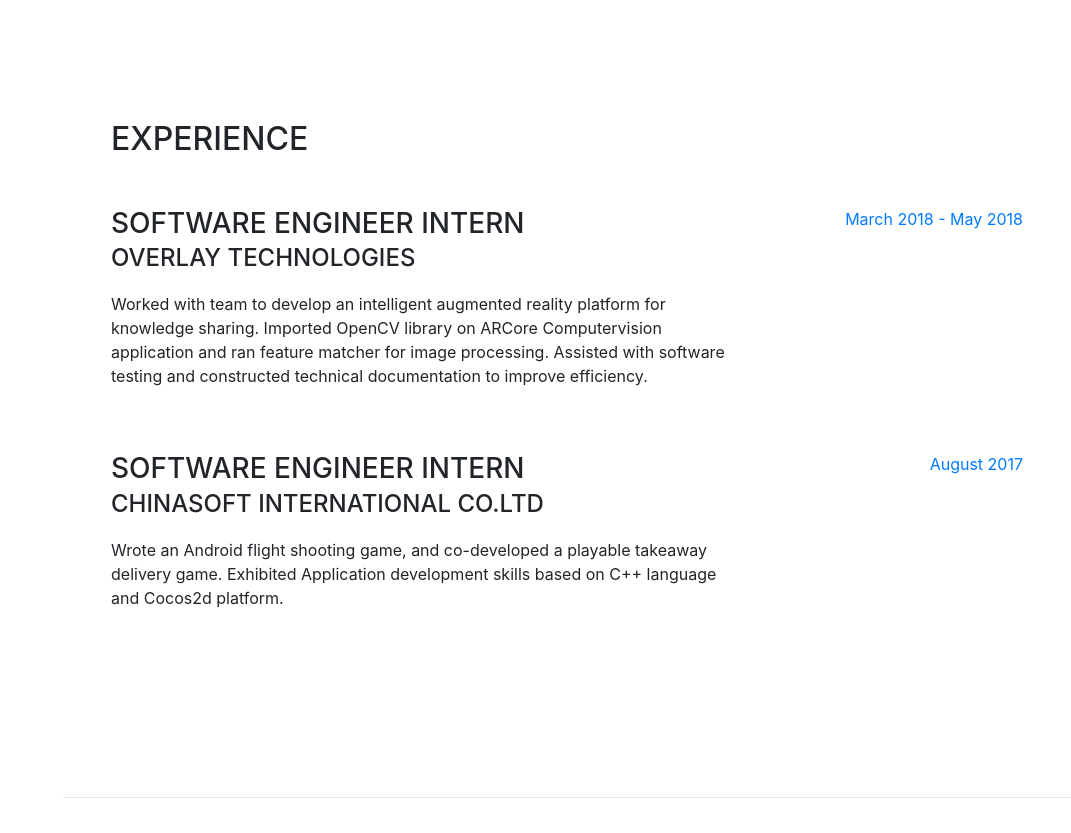
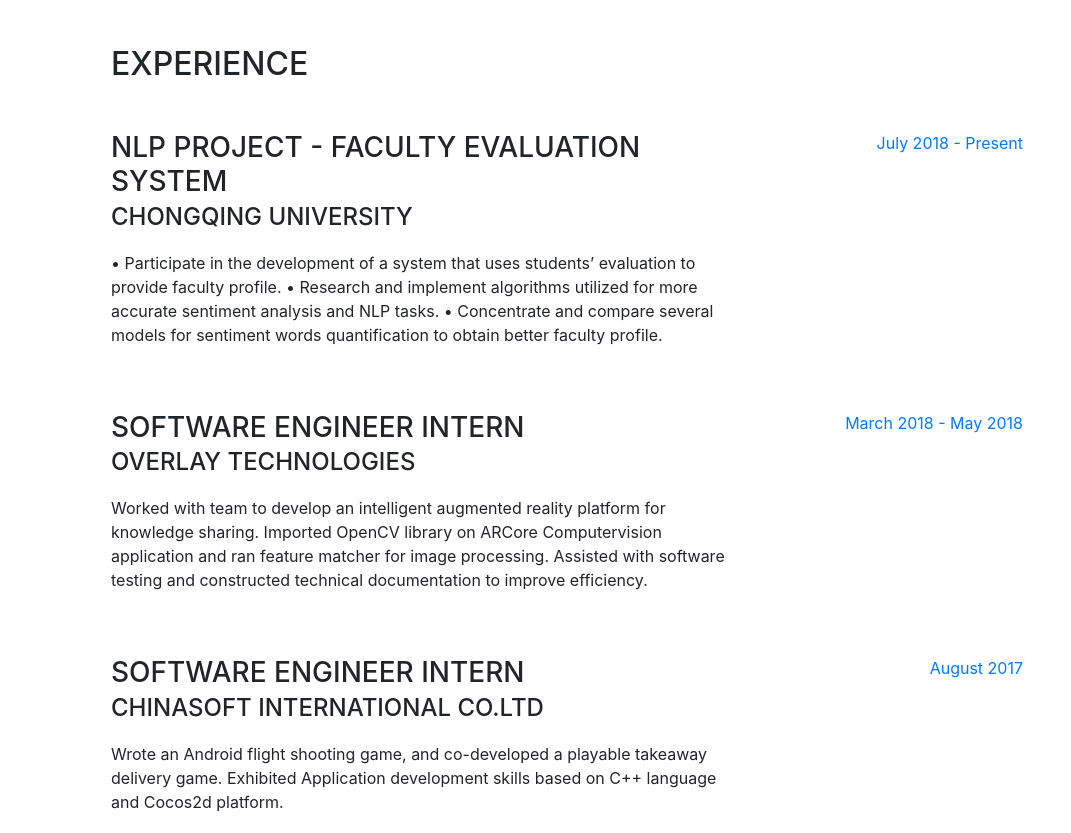
Before and after one commit to zhangriqi/zhangriqi.github.io, a website with bundled scripts: page index.html in a window 1280 px wide. Shown: the part 804-1637 px from the top of the page, without its empty margins (209-1280 px from the left). Built offline with nearby package versions, Linux system fonts and the light colour scheme; files whose address does not match are found by name; a web font is replaced by a local one.

Commit message:
Add experience

```diff
--- a/index.html
+++ b/index.html
@@ -92,6 +92,19 @@
       <section class="resume-section p-3 p-lg-5 d-flex flex-column" id="experience">
         <div class="my-auto">
           <h2 class="mb-5">Experience</h2>
+
+          <div class="resume-item d-flex flex-column flex-md-row mb-5">
+            <div class="resume-content mr-auto">
+              <h3 class="mb-0">NLP Project - Faculty Evaluation System</h3>
+              <div class="subheading mb-3">Chongqing University</div>
+              <p> • Participate in the development of a system that uses students’ evaluation to provide faculty profile.
+				  • Research and implement algorithms utilized for more accurate sentiment analysis and NLP tasks.
+				  • Concentrate and compare several models for sentiment words quantification to obtain better faculty profile.</p>
+            </div>
+            <div class="resume-date text-md-right">
+              <span class="text-primary">July 2018 - Present</span>
+            </div>
+          </div>
 
           <div class="resume-item d-flex flex-column flex-md-row mb-5">
             <div class="resume-content mr-auto">
```
Also changed, not shown: img/profile.jpeg (added).
